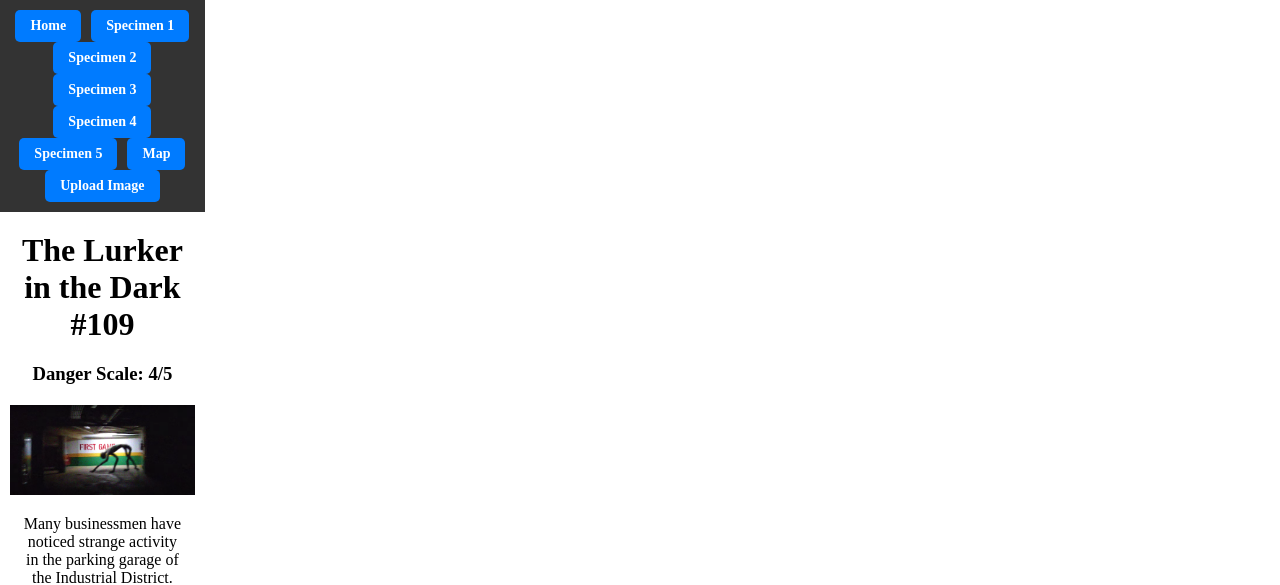
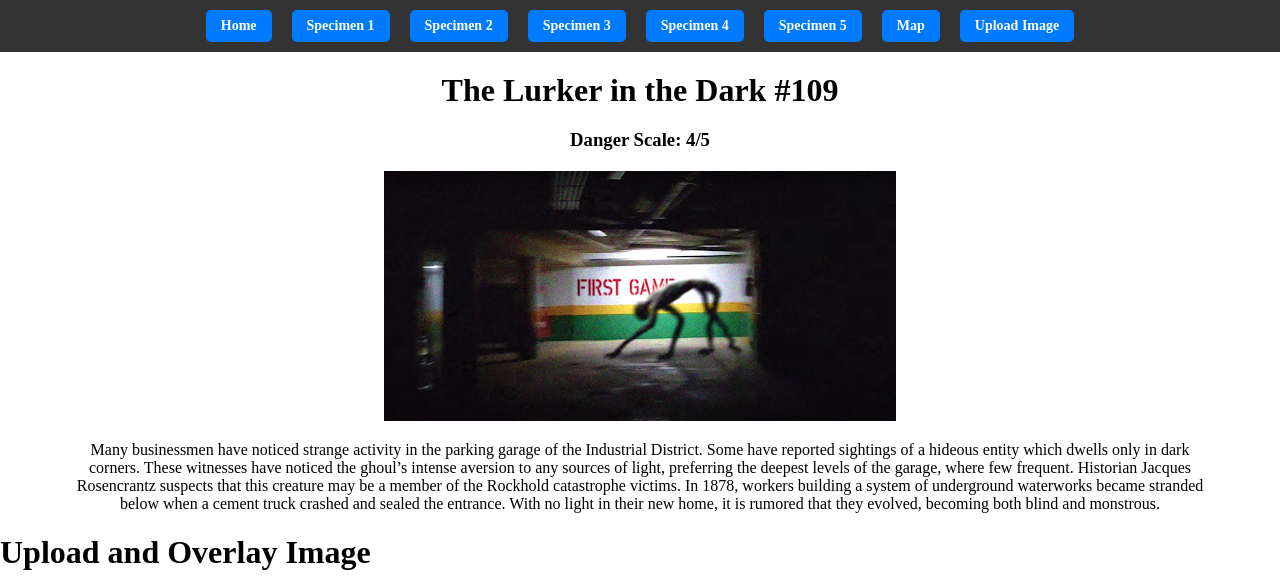
Before and after one commit to anonymousapparation/themetropolitanspectre, a plain HTML site: page questionnaire.html in a window 1280 px wide. Shown: the top 585 px of the page. Drawn offline with nearby package versions, Linux system fonts and the light colour scheme.

Commit message:
Update questionnaire.html

```diff
--- a/questionnaire.html
+++ b/questionnaire.html
@@ -8,7 +8,7 @@
         html, body {
             margin: 0;
             padding: 0;
-            width: 40%;
+            width: 100%;
         }
 
         nav {
@@ -29,7 +29,7 @@
         }
 
         nav ul li {
-            margin: 0 5px; /* Reduce space between items */
+            margin: 0 10px; /* Reduce space between items */
         }
 
         nav ul li a {
```
